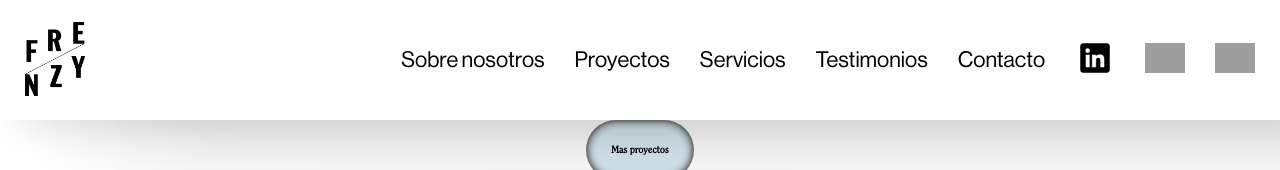
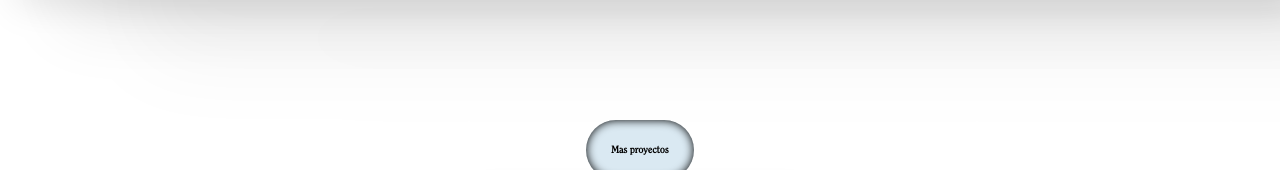
Before and after one commit to Kushian01100111/Frenzy-digital-agency, a React (Create React App) app in the folder frontend/: page / in a window 1280 px wide. Shown: the top 170 px of the page. Built offline with nearby package versions, Linux system fonts and the light colour scheme; grey boxes are pictures that could not be loaded.

Commit message:
16/02/2023

```diff
--- a/frontend/src/App.js
+++ b/frontend/src/App.js
@@ -8,17 +8,9 @@ import Services from './Pages/services/Services';
 import Navbar from './components/navbar/Navbar';
 
 function App() {
-  const { scrollYProgress } = useScroll()
-  const [yPosition, setYPosition] = useState(0);
-
-  useEffect(()=>{
-    scrollYProgress.onChange(v => setYPosition(v))
-  }, [scrollYProgress])
-
-  console.log(yPosition)
   return (
     <div className="App">
-        <Navbar pagePosition={yPosition}/>
+        <Navbar/>
         <Button text={"Mas proyectos"} />
         <Testimonials name={"Nombre"} company={"Compañia"} exp={"Donec blandit tortor nec tortor lacinia luctus. Nam laoreet quam quis neque pretium, ac pulvinar metus viverra. Donec egestas fringilla pellentesque. Donec et velit at metus semper ullamcorper sed imperdiet nisi. Proin eget dolor in nunc dignissim tincidunt. Nam varius quis dolor mollis malesuada."} img={"https://images.unsplash.com/photo-1552374196-c4e7ffc6e126?ixlib=rb-4.0.3&ixid=MnwxMjA3fDB8MHxwaG90by1wYWdlfHx8fGVufDB8fHx8&auto=format&fit=crop&w=687&q=80"}/>
         <ProjectCards />
--- a/frontend/src/Pages/services/Services.jsx
+++ b/frontend/src/Pages/services/Services.jsx
@@ -22,7 +22,7 @@ const Services = () => {
     <div className="services">
       <div className="selectService">
         <m.div
-        initial={{x:-50, display: "hidden"}}
+        initial={{x:-120, display: "hidden"}}
         whileInView={{x: 0, display: "bloc", transition: {
           type: "spring",
           bounce: 0.4,
--- a/frontend/src/components/navbar/Navbar.css
+++ b/frontend/src/components/navbar/Navbar.css
@@ -1,7 +1,15 @@
 header{
     width: 100vw;
     height: 120px;
-    box-shadow: 253px 98px 109px rgba(0, 0, 0, 0.01), 143px 55px 92px rgba(0, 0, 0, 0.05), 63px 24px 68px rgba(0, 0, 0, 0.09), 16px 6px 37px rgba(0, 0, 0, 0.1), 0px 0px 0px rgba(0, 0, 0, 0.1);
+    position: sticky;
+    top: 0;
+    z-index: 1;
+    background-color: transparent;
+    box-shadow: 253px 98px 109px rgba(0, 0, 0, 0.01), 143px 55px 92px rgba(0, 0, 0, 0.05), 63px 24px 68px rgba(0, 0, 0, 0.09), 16px 6px 37px rgba(0, 0, 0, 0.1);
+}
+
+.color{
+    background-color: #fff !important;
 }
 
 .stiky{
@@ -9,6 +17,10 @@ header{
     top: 0;
     z-index: 1;
     background-color: #fff;
+}
+
+.noStiky{
+    top: -120px;
 }
 
 .navbar{
--- a/frontend/src/components/navbar/Navbar.jsx
+++ b/frontend/src/components/navbar/Navbar.jsx
@@ -4,10 +4,28 @@ import Frenzy from "./../../assects/imgs/Frenzy_05.png";
 import LinkeDin from "./../../assects/imgs/Link.png";
 import Instagram from "./../../assects/imgs/Insta.png";
 import WhatsApp from "./../../assects/imgs/What.png"
+import { useState, useEffect } from "react";
+import {motion as m, useScroll} from "framer-motion"
 
-const Navbar = ({pagePosition}) => {
+const Navbar = () => {
+    const { scrollYProgress } = useScroll()
+    const [hidden, setHidden] = useState(true)
+    const [yPosition, setYPosition] = useState(0);
+
+    useEffect(()=>{
+
+      scrollYProgress.onChange(v => {
+        if(scrollYProgress.getPrevious() > v){
+            setHidden(false)
+        }else if(scrollYProgress.getPrevious() < v ){
+            setHidden(true)
+        }
+        setYPosition(v)})
+    }, [scrollYProgress])
   return (
-    <header className={pagePosition > 0.22 ? "stiky": ""}>
+    <m.header className={yPosition > 0.2 ? "color" : ""}
+        animate={hidden && yPosition > 0.2 ? {display: "hidden", y: -120} : {display: "bloc", y: 0}}
+        transition={{ease: [0.1, 0.25, 0.3, 1], duration: 0.6}}>
         <div className="navbar">
             <div>
                 <img src={Frenzy} alt="Logo" className="logo" />
@@ -25,7 +43,7 @@ const Navbar = ({pagePosition}) => {
                 </ul>
             </div>
         </div>
-    </header>
+    </m.header>
   )
 }
 
--- a/frontend/src/components/project cards/ProjectCards.jsx
+++ b/frontend/src/components/project cards/ProjectCards.jsx
@@ -7,7 +7,7 @@ const ProjectCards = () => {
   const [hoverCard, setHover] =  useState(false)
   return (
     <m.div
-    initial={{y:50, display: "hidden"}}
+    initial={{y:-120, display: "hidden"}}
     className="container"
     onMouseEnter={()=> setHover(!hoverCard)}
     onMouseLeave={()=> setHover(!hoverCard)}
```
